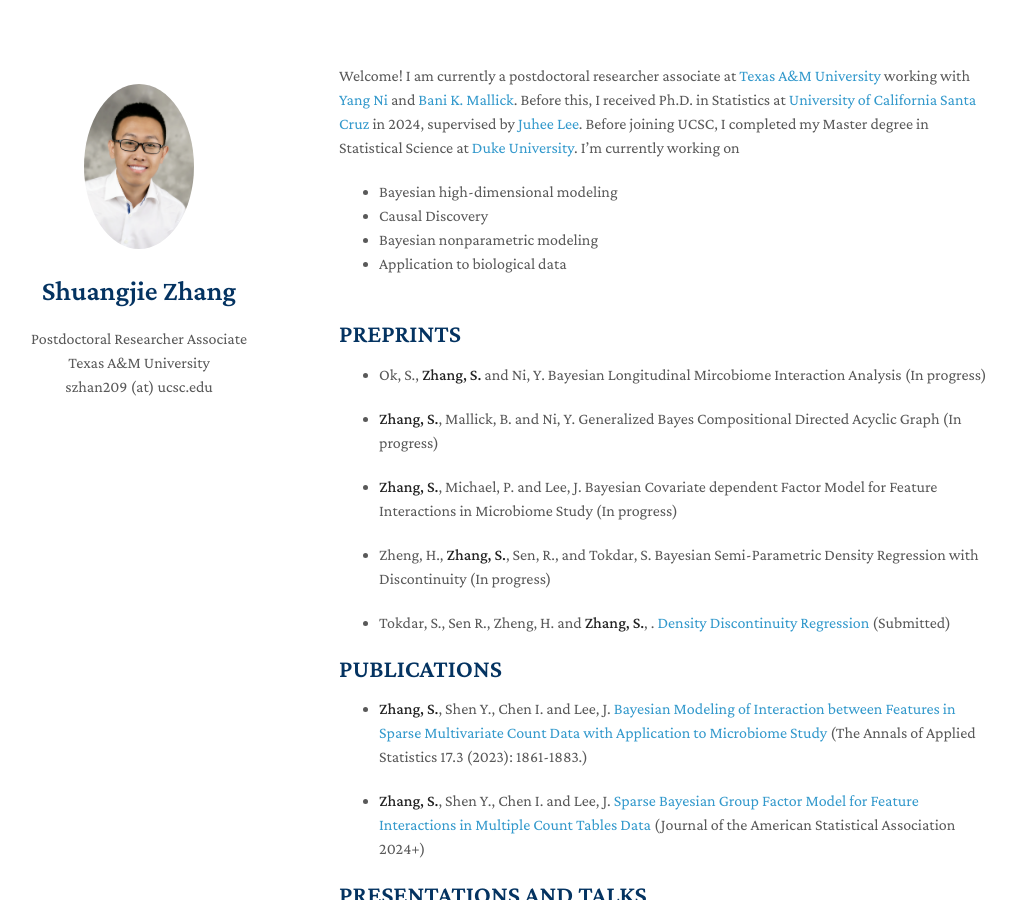
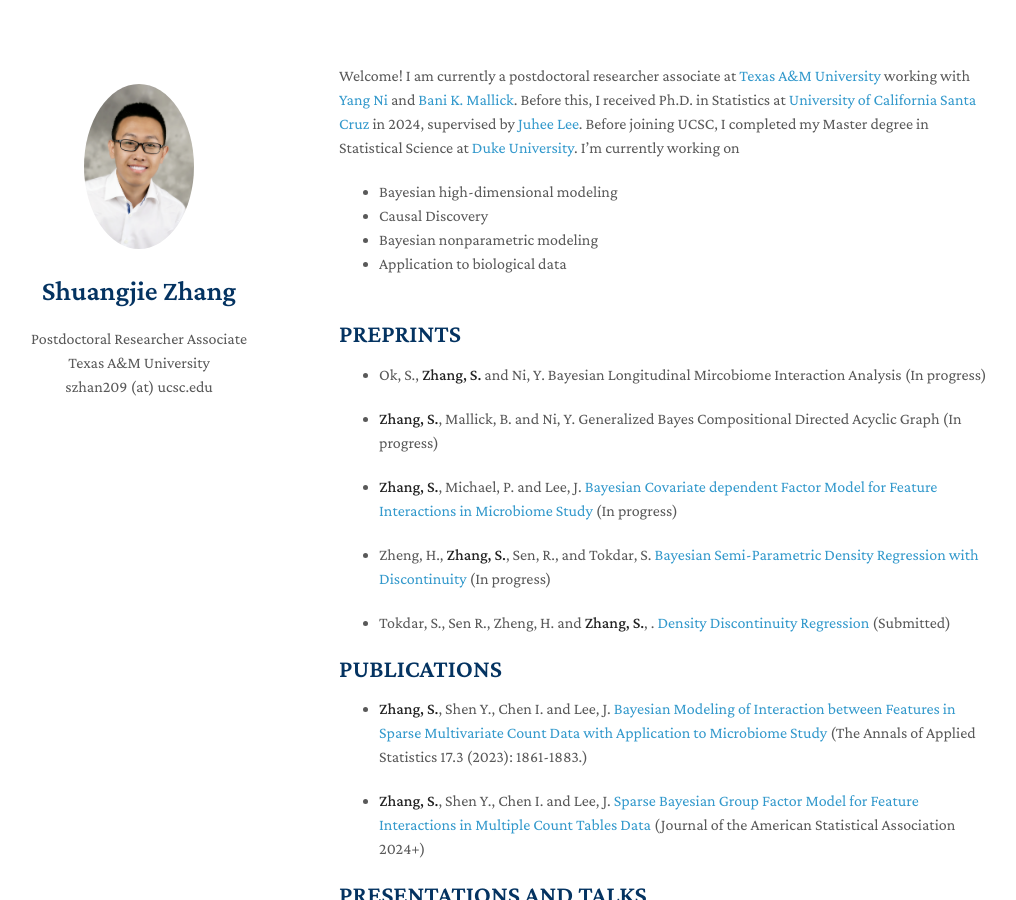
Before and after one commit to shuang-jie/shuang-jie.github.io, a Jekyll site: the page built from index.md, in a window 1280 px wide and 900 px high. Shown: the whole window, without its empty margins (131-1147 px from the left). Built offline with Jekyll 4.4.1, drawn with Linux system fonts in a browser that asks for light colours; nearby versions of some CDN libraries; a style sheet for code colours, icons or effects is not loaded; part of the change alters nothing that is shown.

```diff
--- a/index.md
+++ b/index.md
@@ -17,9 +17,9 @@ Welcome! I am currently a postdoctoral researcher associate at [Texas A&M Univer
 
 * **Zhang, S.**, Mallick, B. and Ni, Y. Generalized Bayes Compositional Directed Acyclic Graph (In progress)
 
-* **Zhang, S.**, Michael, P. and Lee, J. Bayesian Covariate dependent Factor Model for Feature Interactions in Microbiome Study (In progress)
+* **Zhang, S.**, Michael, P. and Lee, J. [Bayesian Covariate dependent Factor Model for Feature Interactions in Microbiome Study](https://shuang-jie.github.io/files/SJ-P3.pdf) (In progress)
 
-* Zheng, H., **Zhang, S.**, Sen, R., and Tokdar, S. Bayesian Semi-Parametric Density Regression with Discontinuity (In progress)
+* Zheng, H., **Zhang, S.**, Sen, R., and Tokdar, S. [Bayesian Semi-Parametric Density Regression with Discontinuity](https://shuang-jie.github.io/files/SJ-P4.pdf) (In progress)
 
 * Tokdar, S., Sen R., Zheng, H. and **Zhang, S.**, . [Density Discontinuity Regression](https://arxiv.org/abs/2507.05581) (Submitted)
 
```
